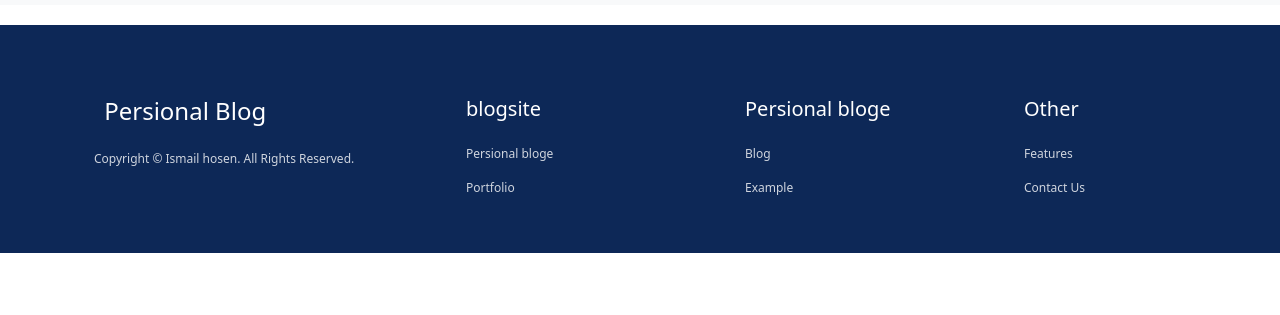
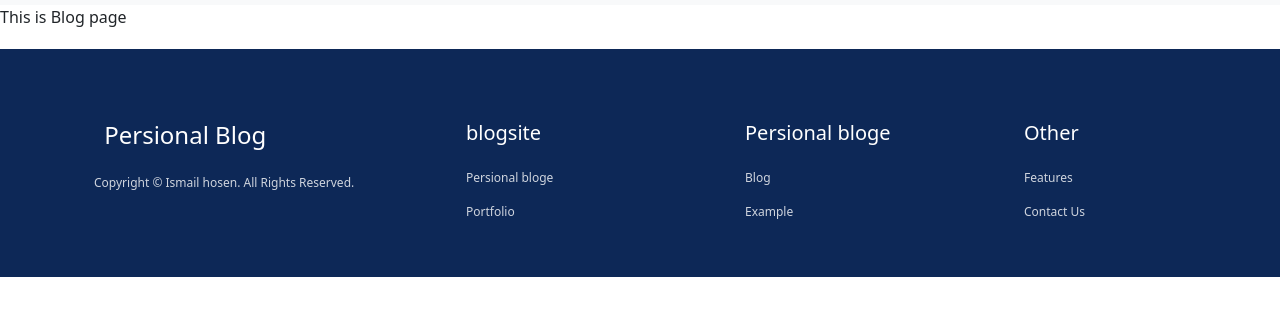
Before and after one commit to ismailw53/ostad-css-ass-2, a plain HTML site: page blog.html in a window 1280 px wide. Shown: the part 91-406 px from the top of the page. Drawn offline with nearby package versions, Linux system fonts and the light colour scheme.

Commit message:
Update blog.html

```diff
--- a/blog.html
+++ b/blog.html
@@ -25,6 +25,7 @@
           </ul>
         </div>
       </nav>
+    This is Blog page
       <footer class="text-center footer text-center">
         <div class="container p-4">
 
```
